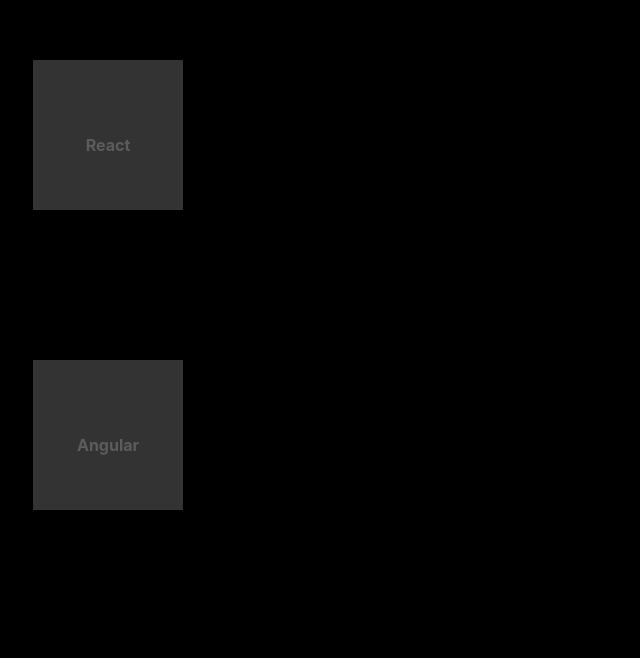
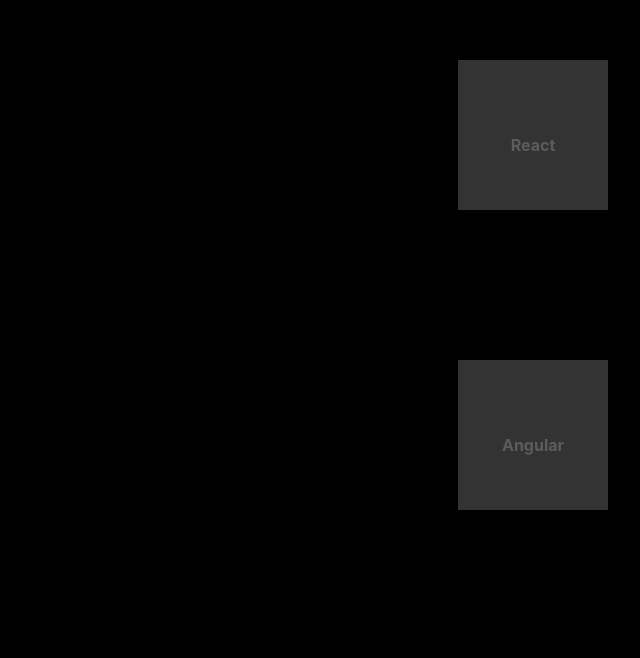
Before and after one commit to DouglasLimabatista/Portfolio, a React (Create React App) app: page / in a window 1280 px wide. Shown: the part 3453-4111 px from the top of the page, without its empty margins (417-1057 px from the left). Built offline with nearby package versions, Linux system fonts and the light colour scheme.

Commit message:
Portfolio1.1

```diff
--- a/src/App.css
+++ b/src/App.css
@@ -170,6 +170,8 @@
 }
 .skills .container{
   display: flex;
+  flex-direction:row;
+  justify-content: center;
 
 }
 .skills .card{
```
